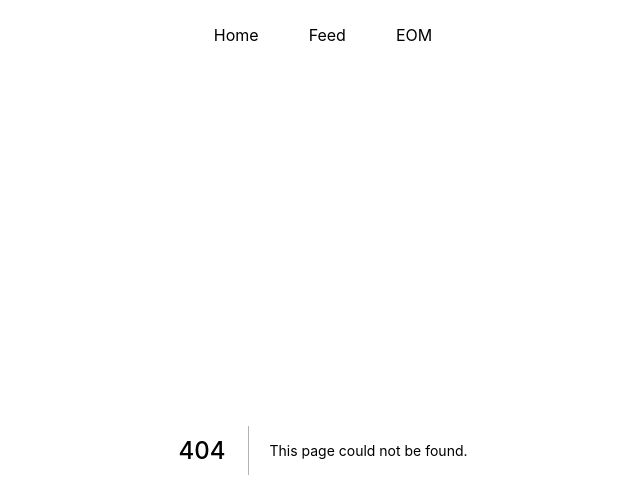
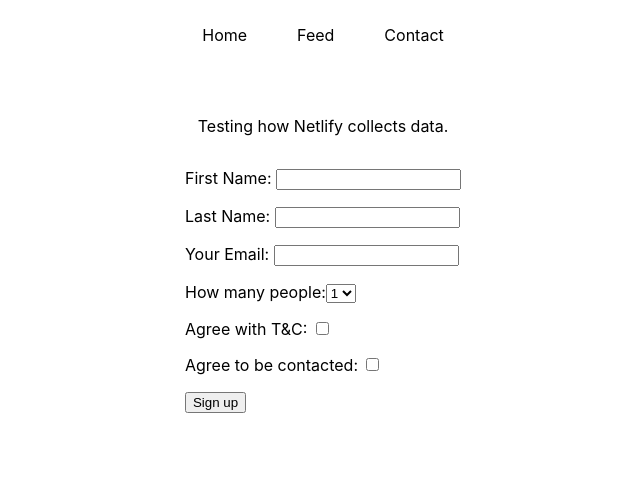
Before and after one commit to danihazler/next-news, a Next.js app: page /contact in a window 1280 px wide. Before the commit this address had no page. Shown: the top 498 px of the page, without its empty margins (317-957 px from the left). Built offline with nearby package versions, Linux system fonts and the light colour scheme.

Commit message:
Replace EOM page for a contact page

```diff
--- a/components/header/index.js
+++ b/components/header/index.js
@@ -6,9 +6,9 @@ export const Header = () => {
     return (
         <header className={styles.main} >
             <nav>
-                <Link href='/'>Home</Link>
-                <Link href='/feed'>Feed</Link>
-                <Link href='/eom'>EOM</Link>
+                <Link href='/'><a>Home</a></Link>
+                <Link href='/feed'><a>Feed</a></Link>
+                <Link href='/contact'><a>Contact</a></Link>
             </nav>
         </header>
     );
--- /dev/null
+++ b/pages/contact/index.js
@@ -0,0 +1,48 @@
+import styles from './index.module.css';
+
+const Contact = () => {
+    return (
+        <div className='page-container'>
+            <main className='main'>
+                <p className={styles.description}>
+                    Testing how Netlify collects data.
+                </p>
+
+                <form name="contact" action="/success" method="POST" data-netlify="true">
+                <input type="hidden" name="form-name" value="contact"/>
+                <p>
+                    <label htmlFor="firstname">First Name: <input type="text" name="firstname" id="firstname" /></label>
+                </p>
+                <p>
+                    <label htmlFor="lastname">Last Name: <input type="text" name="lastname" id="lastname"/></label>
+                </p>
+                <p>
+                    <label htmlFor="email">Your Email: <input type="email" name="email" id="email" /></label>
+                </p>
+                <p>
+                    <label htmlFor="people">How many people:
+                    <select name="people" id="people">
+                        <option value="1">1</option>
+                        <option value="2">2</option>
+                        <option value="3">3</option>
+                        <option value="4">4</option>
+                        <option value="5">5</option>
+                    </select>
+                    </label>
+                </p>
+                <p>
+                    <label htmlFor="termsandconditions">Agree with T&amp;C: <input required type="checkbox" name="termsandconditions" id="termsandconditions"/></label>
+                </p>
+                <p>
+                    <label htmlFor="oktobecontacted">Agree to be contacted: <input required type="checkbox" name="oktobecontacted" id="oktobecontacted"/></label>
+                </p>
+                <p>
+                    <button type="submit">Sign up</button>
+                </p>
+                </form>
+            </main>
+        </div>
+    );
+};
+
+export default Contact;
--- /dev/null
+++ b/pages/success/index.js
@@ -0,0 +1,3 @@
+export default function Success() {
+    return <div className='main'>Form successfully submitted!</div>
+}
```
Also changed, not shown: pages/eom/index.js (deleted, +0 -33 lines), pages/contact/index.module.css (renamed from pages/eom/index.module.css).
